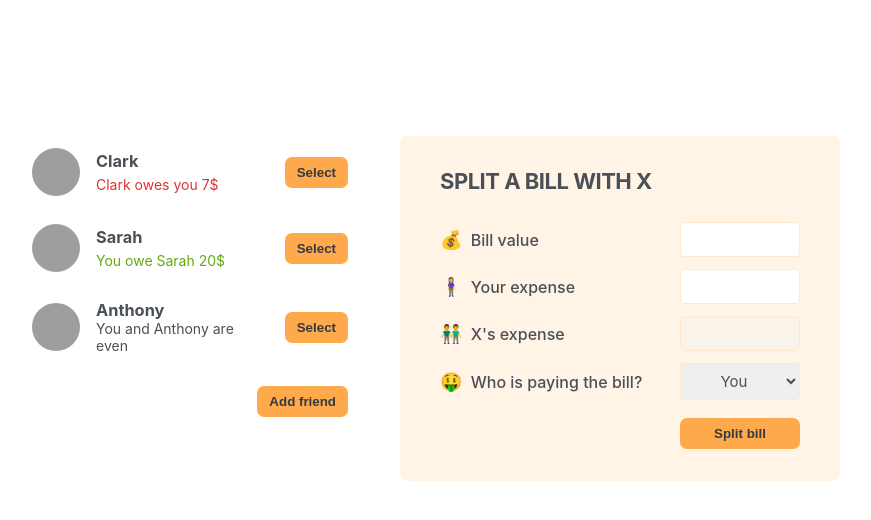
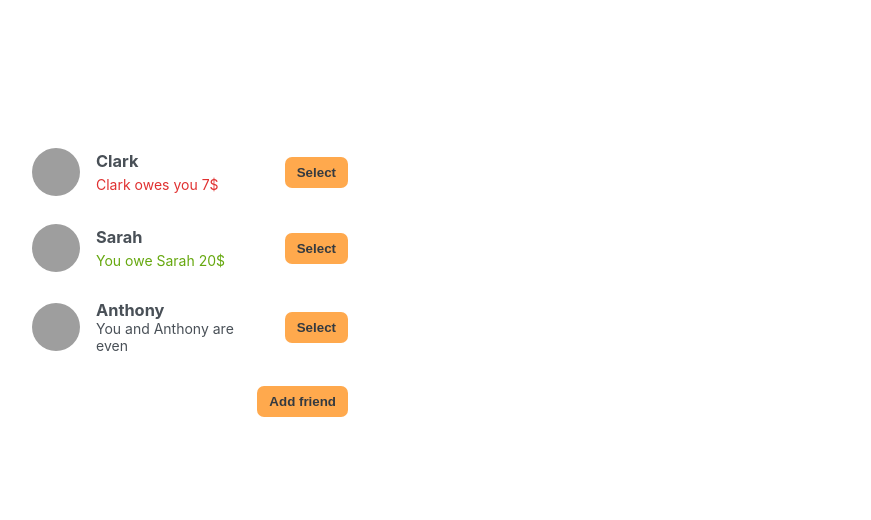
Before and after one commit to Fr3nk21/challenge-8-at-n-split, a React (Create React App) app: page / in a window 1280 px wide. Shown: the top 520 px of the page, without its empty margins (210-1081 px from the left). Built offline with nearby package versions, Linux system fonts and the light colour scheme; grey boxes are pictures that could not be loaded.

Commit message:
New functionality

```diff
--- a/src/App.js
+++ b/src/App.js
@@ -32,6 +32,7 @@
 export default function App() {
   const [friends, setFriends] = useState(initialFriends);
   const [showAddFriend, setShowAddFriend] = useState(false);
+  const [selectedFriend, setSelectedFriend] = useState(null);
 
   function handleShowAddFriend() {
     setShowAddFriend((show) => !show);
@@ -42,48 +43,52 @@
     setShowAddFriend(false);
   }
 
+  function handleSelection(friend) {
+    // setSelectedFriend(friend);
+    setSelectedFriend((cur) => (cur?.id === friend.id ? null : friend));
+    setShowAddFriend(false);
+  }
+
   return (
     <div className="app">
       <div className="sidebar">
-        <FriendsList friends={friends} />
+        <FriendsList
+          friends={friends}
+          selectedFriend={selectedFriend}
+          onSelection={handleSelection}
+        />
+
         {showAddFriend && <FormAddFriend onAddFriend={handleAddFriend} />}
+
         <Button onClick={handleShowAddFriend}>
           {showAddFriend ? "Close" : "Add friend"}
         </Button>
       </div>
-      <FormSplitBill />
+      {selectedFriend && <FormSplitBill selectedFriend={selectedFriend} />}
     </div>
   );
 }
 
-function FriendsList({ friends }) {
+function FriendsList({ friends, selectedFriend, onSelection }) {
   return (
     <ul>
       {friends.map((friend) => (
-        <Friend friend={friend} key={friend.id} />
+        <Friend
+          friend={friend}
+          key={friend.id}
+          selectedFriend={selectedFriend}
+          onSelection={onSelection}
+        />
       ))}
     </ul>
   );
-
-  // return (
-  //   <div>
-  //     <ul>
-  //       <li>
-  //         <Friend
-  //           id={data.id}
-  //           name={data.name}
-  //           image={data.image}
-  //           balance={data.balance}
-  //         />
-  //       </li>
-  //     </ul>
-  //   </div>
-  // );
 }
 
-function Friend({ friend }) {
+function Friend({ friend, onSelection, selectedFriend }) {
+  const isSelected = selectedFriend?.id === friend.id;
+
   return (
-    <li>
+    <li className={isSelected ? "selected" : ""}>
       <img src={friend.image} alt={friend.name} />
       <h3>{friend.name}</h3>
 
@@ -100,23 +105,11 @@
       )}
 
       {friend.balance === 0 && <p>You and {friend.name} are even</p>}
-      <Button>Select</Button>
+      <Button onClick={() => onSelection(friend)}>
+        {isSelected ? "Close" : "Select"}
+      </Button>
     </li>
   );
-  // return (
-  //   <>
-  //     {initialFriends.map(function (data) {
-  //       return (
-  //         <div key={data.id}>
-  //           <img src={data.image} alt="profile" />
-  //           <h3>{data.name}</h3>
-  //           <p>Balance: {data.balance}</p>
-  //           <button className="button">Select</button>
-  //         </div>
-  //       );
-  //     })}
-  //   </>
-  // );
 }
 
 function FormAddFriend({ onAddFriend }) {
@@ -161,28 +154,12 @@
       <Button>Add</Button>
     </form>
   );
-
-  // return (
-  //   <div>
-  //     <ul>
-  //       <li>
-  //         <label>Friend name</label>
-  //         <input type="text"></input>
-  //       </li>
-  //       <li>
-  //         <label>Image URL</label>
-  //         <input type="text"></input>
-  //       </li>
-  //       <button className="button">Add</button>
-  //     </ul>
-  //   </div>
-  // );
 }
 
-function FormSplitBill() {
+function FormSplitBill({ selectedFriend }) {
   return (
     <form className="form-split-bill">
-      <h2>Split a bill with X</h2>
+      <h2>Split a bill with {selectedFriend.name}</h2>
 
       <label>💰 Bill value</label>
       <input type="text" />
@@ -190,42 +167,16 @@
       <label>🧍‍♀️ Your expense</label>
       <input type="text" />
 
-      <label>👬 X's expense</label>
+      <label>👬 {selectedFriend.name}'s expense</label>
       <input type="text" disabled />
 
       <label>🤑 Who is paying the bill?</label>
       <select>
         <option value="user">You</option>
-        <option value="Friend">X</option>
+        <option value="Friend">{selectedFriend.name}</option>
       </select>
 
       <Button>Split bill</Button>
     </form>
   );
-  // return (
-  //   <div>
-  //     <h2>Split a bill with sarah</h2>
-  //     <div>
-  //       <label>Bill value</label>
-  //       <input type="number"></input>
-  //     </div>
-  //     <div>
-  //       <label>Your expense</label>
-  //       <input type="number"></input>
-  //     </div>
-  //     <div>
-  //       <label>Sarah's expense</label>
-  //       <input type="number"></input>
-  //     </div>
-  //     <div>
-  //       <label>Who is paying the bill?</label>
-  //       <select>
-  //         <option value="1"></option>
-  //         <option value="2"></option>
-  //         <option value="3"></option>
-  //       </select>
-  //     </div>
-  //     <button className="button">Split bill</button>
-  //   </div>
-  // );
 }
```
